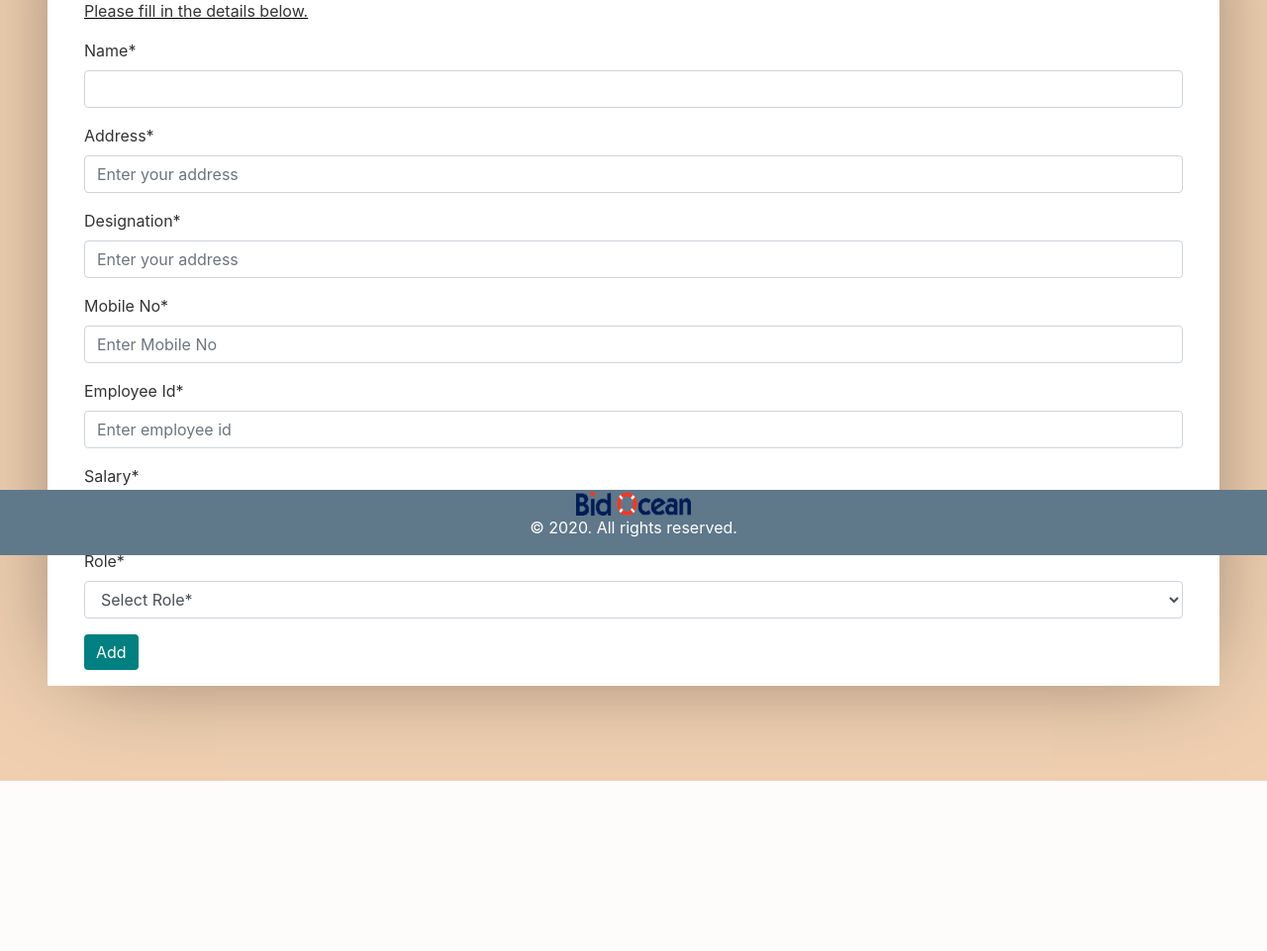
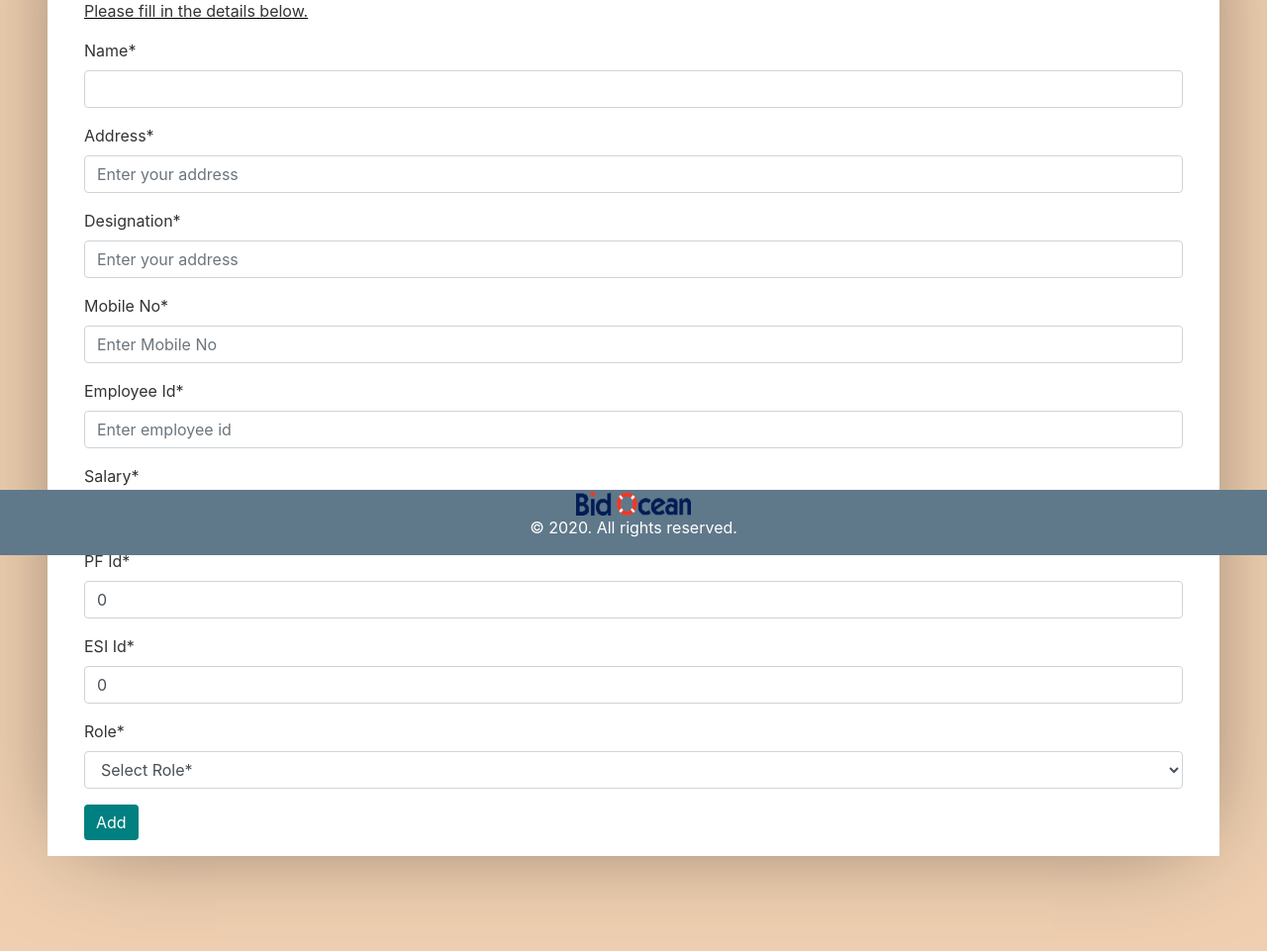
Before and after one commit to diwash29/BidOcean-Invoice-, a Django app: template user_invoice/templates/user_invoice/add_employee.html in a window 1280 px wide. Shown: the part 239-1200 px from the top of the page at 99% size. Before the commit the page ends 1028 px from the top, so only its background shows below. Run offline with Django 3.2, Linux system fonts and the light colour scheme; the template is opened without the code that fills it, so the values that code supplies are empty; parts of the project's set-up code (start-up, migrations or seed data) failed here and were passed over; some libraries are stand-ins or nearby versions.

Commit message:
added pf id and esi id in employee

```diff
--- a/user_invoice/models.py
+++ b/user_invoice/models.py
@@ -25,6 +25,8 @@ class Employee(models.Model):
 	phone_no    = models.CharField(max_length=300)
 	designation = models.CharField(max_length=300, null=True, blank=True)
 	# leaves   = models.IntegerField()
+	pf_id       = models.CharField(max_length=300, null=True, blank=True)
+	esi_id      = models.CharField(max_length=300, null=True, blank=True)
 	auth_tbl    = models.OneToOneField(Userdetail, on_delete=models.CASCADE)
 	added_at    = models.DateTimeField(auto_now_add=True)
 	is_manager  = models.SmallIntegerField(default=0)
--- a/user_invoice/templates/user_invoice/add_employee.html
+++ b/user_invoice/templates/user_invoice/add_employee.html
@@ -37,6 +37,14 @@
 			<div class="form-group">
 				<label for="mobile_no">Salary*</label>
 				<input type="text" class="form-control" id="salary" name="salary" value="{% if employee.salary %}{{employee.salary}}{% else %}{{user.salary}}{% endif %}" placeholder="Enter salary" {% if 'Add' in submit %}readonly{% endif %}>
+			</div>
+			<div class="form-group">
+				<label for="mobile_no">PF Id*</label>
+				<input type="text" class="form-control" id="pf_id" name="pf_id" value="{% if employee.pf_id %}{{employee.pf_id}}{% else %}0{% endif %}" placeholder="Enter PF Id">
+			</div>
+			<div class="form-group">
+				<label for="mobile_no">ESI Id*</label>
+				<input type="text" class="form-control" id="esi_id" name="esi_id" value="{% if employee.esi_id %}{{employee.esi_id}}{% else %}0{% endif %}" placeholder="Enter ESI Id">
 			</div>
 			<!-- <div class="form-group">
 				<label for="mobile_no">Leaves*</label>
--- a/user_invoice/templates/user_invoice/pay_slip.html
+++ b/user_invoice/templates/user_invoice/pay_slip.html
@@ -121,7 +121,7 @@
 				<tr>
 					<td style="width: 150px;"></a><span style="font-weight:bold">Employee PF ID:</span></td>
 					<td>
-						<input  type="text" value="{{invoice.emp_pf_id}}" name="emp_pf_id" {% if role|lower != 'accountant' %}readonly{% endif %} />
+						<input  type="text" value="{% if invoice.emp_pf_id %}{{invoice.emp_pf_id}}{% else %}{{invoice.emp_ownwer.pf_id}}{% endif %}" name="emp_pf_id" {% if role|lower != 'accountant' %}readonly{% endif %} />
 					</td>
 
 
@@ -129,7 +129,7 @@
 				<tr>
 					<td style="width: 150px;"></a><span style="font-weight:bold">Employee ESI ID: </span></td>
 					<td>
-						<input  type="text" value="{{invoice.emp_esi_id}}"  name="emp_esi_id" {% if role|lower != 'accountant' %}readonly{% endif %} />
+						<input  type="text" value="{% if invoice.emp_esi_id %}{{invoice.emp_esi_id}}{% else %}{{invoice.emp_ownwer.esi_id}}{% endif %}"  name="emp_esi_id" {% if role|lower != 'accountant' %}readonly{% endif %} />
 					</td>
 
 
--- a/user_invoice/views.py
+++ b/user_invoice/views.py
@@ -538,6 +538,8 @@ class EmployeeAddView(AdminPanelMixin,TemplateView):
         phone_no    = request.POST['phone_no']
         emp_id      = request.POST['emp_id']
         designation = request.POST['designation']
+        pf_id       = request.POST['pf_id']
+        esi_id      = request.POST['esi_id']
         # report_to = None
         if 'report_to' not in request.POST:
             report_to = None
@@ -546,7 +548,7 @@ class EmployeeAddView(AdminPanelMixin,TemplateView):
 
         # leaves   = request.POST['leaves']
         auth_tbl = user
-        employee = Employee.objects.create(name=name, role=role, salary=salary, address=address, phone_no=phone_no, emp_id=emp_id, auth_tbl=auth_tbl, is_manager=user.is_manager, report_to=report_to, designation = designation)
+        employee = Employee.objects.create(name=name, role=role, salary=salary, pf_id=pf_id, esi_id=esi_id, address=address, phone_no=phone_no, emp_id=emp_id, auth_tbl=auth_tbl, is_manager=user.is_manager, report_to=report_to, designation = designation)
         user.designation = designation
         user.save()
         leave_bal = LeaveBalance.objects.create(paid_leave=10, others_leave=0, sick_leave=0, employee=employee)
@@ -585,6 +587,8 @@ class EmployeeEditView(AdminOrHROrAccountsPanelMixin,TemplateView):
         employee.address   = request.POST['address']
         employee.phone_no  = request.POST['phone_no']
         employee.designation = request.POST['designation']
+        employee.pf_id       = request.POST['pf_id']
+        employee.esi_id      = request.POST['esi_id']
         # employee.leaves   = request.POST['leaves']
         employee.emp_id    = request.POST['emp_id']
         employee.report_to = report_to
```
Also changed, not shown: db.sqlite3, user_invoice/migrations/0022_auto_20201028_0856.py (added).
